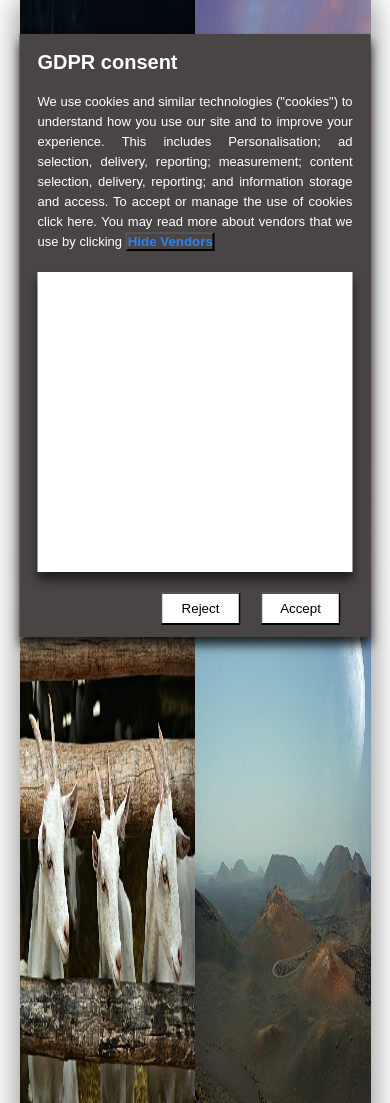
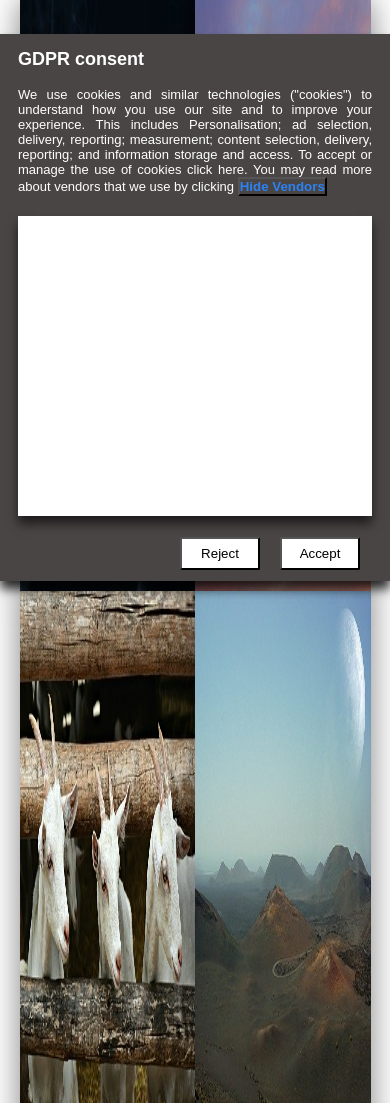
Before and after one commit to Marcelinna/Popup, a website with bundled scripts: page index.html in a window 390 px wide. Shown: the top 1103 px of the page. Built offline with nearby package versions, Linux system fonts and the light colour scheme; no server answers.

Commit message:
popup position abs

```diff
--- a/main.css
+++ b/main.css
@@ -157,7 +157,7 @@ section {
   }
 
   #popup h1 {
-    font-size: 20px;
+    font-size: 18px;
   }
 
   .btn_accept,
@@ -167,15 +167,13 @@ section {
   }
 
   #popup {
-
     font-size: 13px;
     padding: 18px;
     padding-bottom: 30px;
-    width: 90%;
-
+    width: 100%;
+    line-height: 15px;
+    position: absolute
   }
 
-  body{
-    overflow: visible !important;
-  }
+
 }
```
